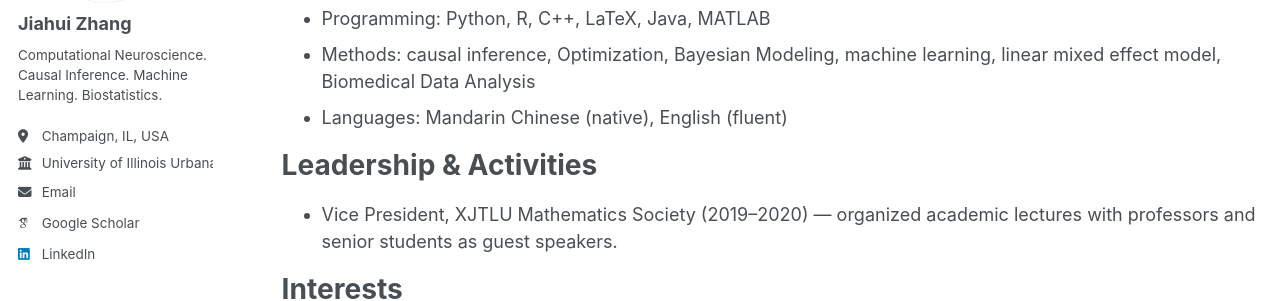
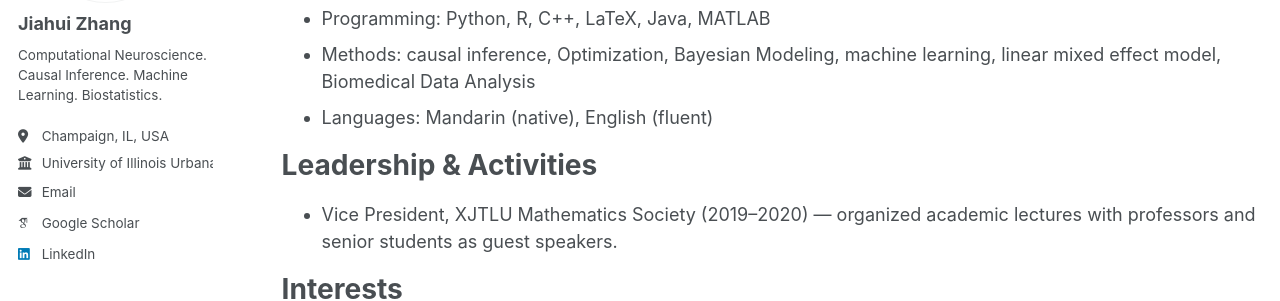
Before and after one commit to zjh688/zjh68688.github.io, a Jekyll site: the page built from _pages/cv.md, in a window 1280 px wide and 900 px high, scrolled down 2228 px. Shown: the part 333-634 px from the top of the window. Built offline with Jekyll 4.4.1, drawn with Linux system fonts in a browser that asks for light colours; some web fonts are replaced; a script that is not in the unit is left out.

Commit message:
Update cv.md

```diff
--- a/_pages/cv.md
+++ b/_pages/cv.md
@@ -91,7 +91,7 @@ Skills
 ======
 * Programming: Python, R, C++, LaTeX, Java, MATLAB
 * Methods: causal inference, Optimization, Bayesian Modeling, machine learning, linear mixed effect model, Biomedical Data Analysis
-* Languages: Mandarin Chinese (native), English (fluent)
+* Languages: Mandarin (native), English (fluent)
 
 Leadership &amp; Activities
 ======
```
